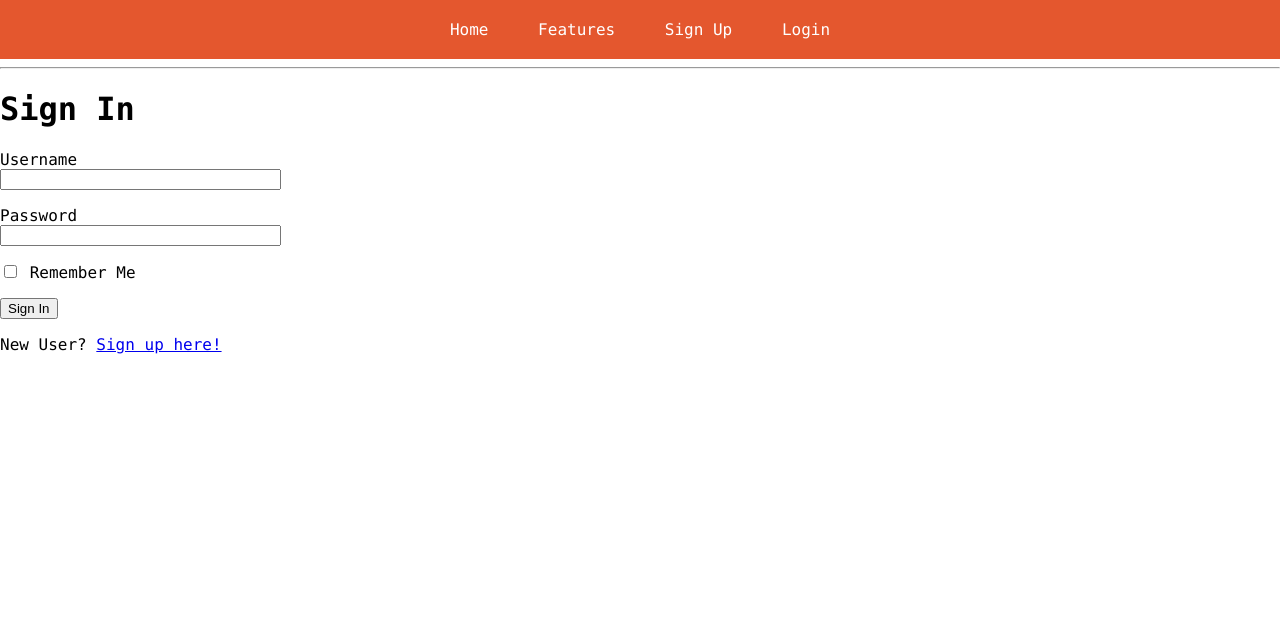
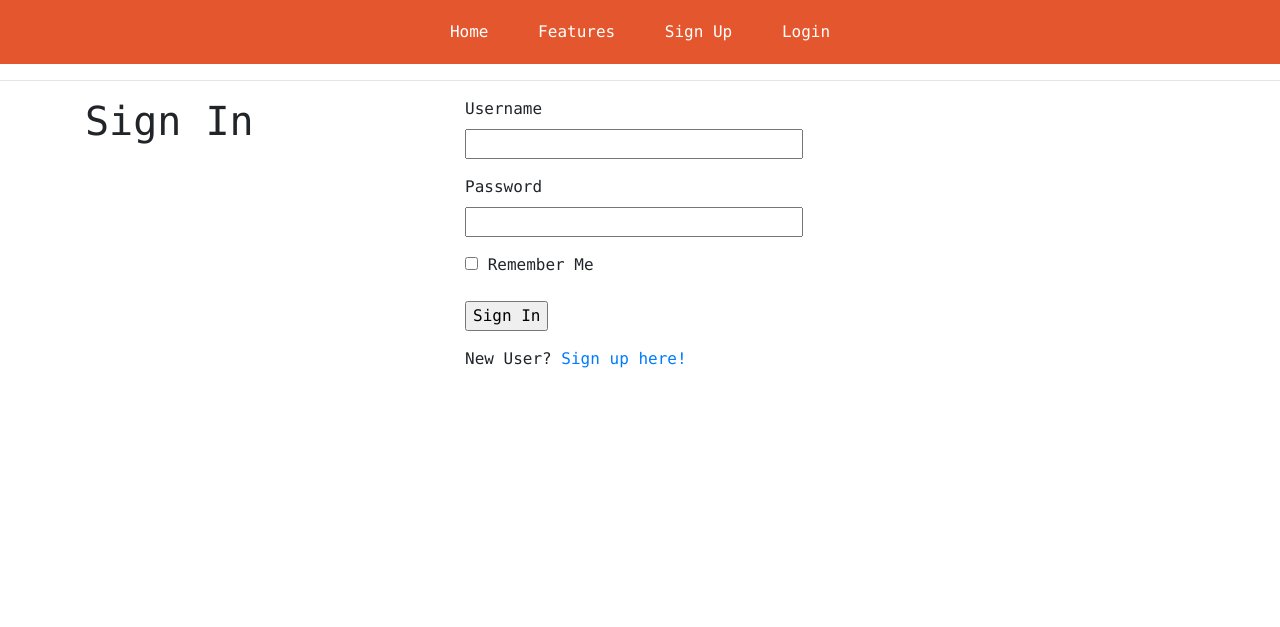
Before and after one commit to dellahumanita/lifeplus, a Flask app: page /login in a window 1280 px wide. Shown: the top 627 px of the page. Run offline with Flask 2, Linux system fonts and the light colour scheme; some libraries are stand-ins or nearby versions.

Commit message:
imported bootstrap

```diff
--- a/app/templates/base.html
+++ b/app/templates/base.html
@@ -1,7 +1,12 @@
 <!DOCTYPE html>
 <html>
     <head>
-        <!-- Style Sheets -->
+        <!------------------------------------------------ Stylesheets ----------------------------------------------------------------------->
+
+        <!-- Bootstrap -->
+        <link rel="stylesheet" href="https://maxcdn.bootstrapcdn.com/bootstrap/4.0.0/css/bootstrap.min.css" integrity="sha384-Gn5384xqQ1aoWXA+058RXPxPg6fy4IWvTNh0E263XmFcJlSAwiGgFAW/dAiS6JXm" crossorigin="anonymous">
+
+        <!-- Local -->
         <link href= "{{ url_for('static',filename='styles/base.css') }}" rel="stylesheet" type="text/css">
         <link href= "{{ url_for('static',filename='styles/index.css') }}" rel="stylesheet" type="text/css">
 
@@ -24,11 +29,11 @@
                     </div>
                     <div class="userNav">
                         {% if current_user.is_anonymous %}
-                        <a href="{{ url_for('register') }}">Sign Up</a>
-                        <a href="{{ url_for('login') }}">Login</a>
+                            <a href="{{ url_for('register') }}">Sign Up</a>
+                            <a href="{{ url_for('login') }}">Login</a>
                         {% else %}
-                        <a href="{{ url_for('dashboard', username=current_user.username) }}">Dashboard</a>
-                        <a href="{{ url_for('logout') }}">Logout</a>
+                            <a href="{{ url_for('dashboard', username=current_user.username) }}">Dashboard</a>
+                            <a href="{{ url_for('logout') }}">Logout</a>
                         {% endif %}
                     </div>
                 </div>
--- a/app/templates/login.html
+++ b/app/templates/login.html
@@ -5,12 +5,18 @@ Sign In
 {% endblock %}
 
 {% block content %}
+
+    <div class="container">
+        <div class="row">
+            <div class="col-sm-4">
+                <!-- Heading -->
                 <div id="loginTitle">
                     <h1>Sign In</h1>
                 </div>
+            </div>
 
-    <div class="container">
-
+            <div class="col-sm-4">
+                <!-- Form -->
                 <form action="" method="post" novalidate>
                     {{ form.hidden_tag() }}
                     <p>
@@ -31,5 +37,13 @@ Sign In
                     <p>{{ form.submit() }}</p>
                 </form>
                 <p>New User? <a href="{{ url_for('register') }}">Sign up here!</a></p>
+
+            </div>
+
+
+            <div class="col-sm-4"></div>
+
+          </div>
+
     </div>
 {% endblock %}
```
Lines whose indentation alone changed are shown as unchanged.
